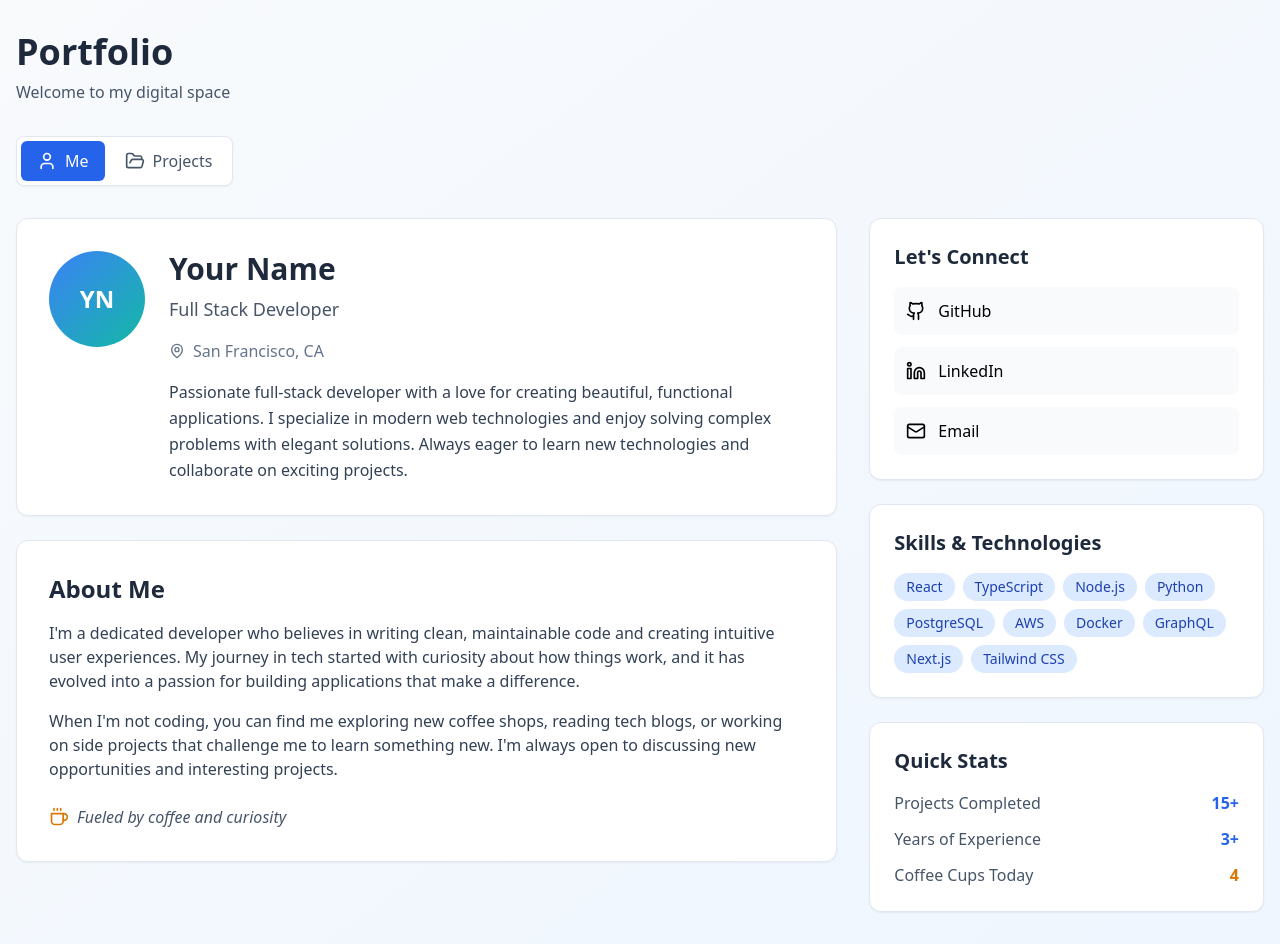
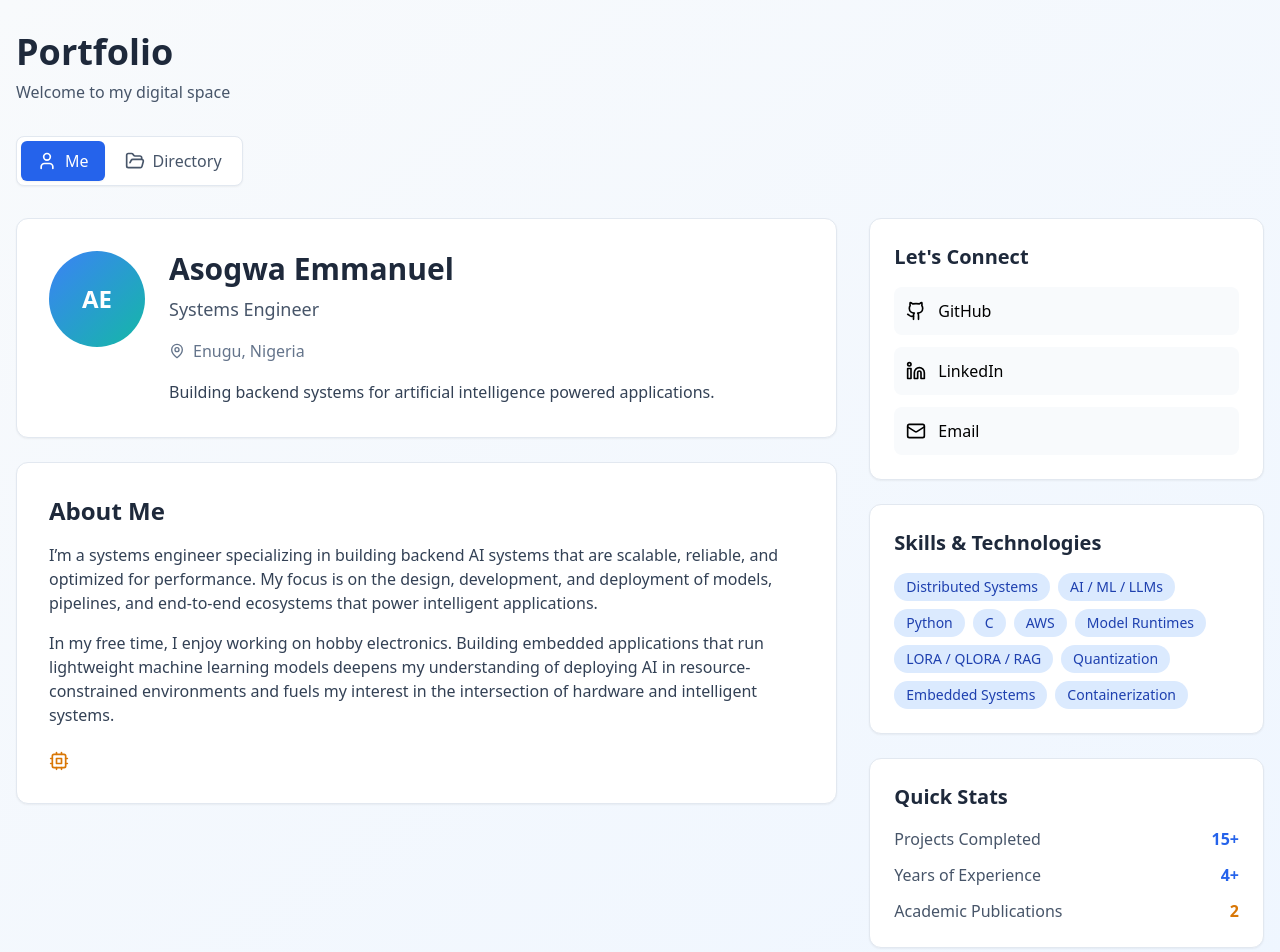
Before and after one commit to asogwa001/asogwa001, a React (Vite) app: page / in a window 1280 px wide. Shown: the top 952 px of the page. Built offline with nearby package versions, Linux system fonts and the light colour scheme.

Commit message:
update metab txts

```diff
--- a/src/App.tsx
+++ b/src/App.tsx
@@ -38,7 +38,7 @@ function App() {
               }`}
             >
               <FolderOpen size={20} />
-              <span>Projects</span>
+              <span>Directory</span>
             </button>
           </div>
         </nav>
--- a/src/components/MeTab.tsx
+++ b/src/components/MeTab.tsx
@@ -1,12 +1,12 @@
 import React from 'react';
-import { Github, Linkedin, Mail, ExternalLink, MapPin, Coffee } from 'lucide-react';
+import { Github, Linkedin, Mail, ExternalLink, MapPin, Coffee, Cpu } from 'lucide-react';
 
 const MeTab = () => {
   const socialLinks = [
     {
       name: 'GitHub',
       icon: Github,
-      url: 'https://github.com/yourusername',
+      url: 'https://github.com/asogwa001',
       color: 'hover:text-gray-800'
     },
     {
@@ -18,14 +18,15 @@ const MeTab = () => {
     {
       name: 'Email',
       icon: Mail,
-      url: 'mailto:your.email@example.com',
+      url: 'mailto:asogwaemmanuel36@gmail.com',
       color: 'hover:text-red-500'
     }
   ];
 
   const skills = [
-    'React', 'TypeScript', 'Node.js', 'Python', 'PostgreSQL',
-    'AWS', 'Docker', 'GraphQL', 'Next.js', 'Tailwind CSS'
+    'Distributed Systems', 'AI / ML / LLMs', 'Python', 'C',
+    'AWS', 'Model Runtimes', 'LORA / QLORA / RAG', 'Quantization',
+    'Embedded Systems', 'Containerization'
   ];
 
   return (
@@ -36,19 +37,17 @@ const MeTab = () => {
         <div className="bg-white rounded-xl shadow-sm border border-slate-200 p-8">
           <div className="flex items-start space-x-6">
             <div className="w-24 h-24 bg-gradient-to-br from-blue-500 to-teal-500 rounded-full flex items-center justify-center text-white text-2xl font-bold">
-              YN
+              AE
             </div>
             <div className="flex-1">
-              <h2 className="text-3xl font-bold text-slate-800 mb-2">Your Name</h2>
-              <p className="text-lg text-slate-600 mb-4">Full Stack Developer</p>
+              <h2 className="text-3xl font-bold text-slate-800 mb-2">Asogwa Emmanuel</h2>
+              <p className="text-lg text-slate-600 mb-4">Systems Engineer</p>
               <div className="flex items-center text-slate-500 mb-4">
                 <MapPin size={16} className="mr-2" />
-                <span>San Francisco, CA</span>
+                <span>Enugu, Nigeria</span>
               </div>
               <p className="text-slate-700 leading-relaxed">
-                Passionate full-stack developer with a love for creating beautiful, functional applications.
-                I specialize in modern web technologies and enjoy solving complex problems with elegant solutions.
-                Always eager to learn new technologies and collaborate on exciting projects.
+                Building backend systems for artificial intelligence powered applications.
               </p>
             </div>
           </div>
@@ -59,18 +58,14 @@ const MeTab = () => {
           <h3 className="text-2xl font-bold text-slate-800 mb-4">About Me</h3>
           <div className="prose prose-slate max-w-none">
             <p className="text-slate-700 mb-4">
-              I'm a dedicated developer who believes in writing clean, maintainable code and creating
-              intuitive user experiences. My journey in tech started with curiosity about how things work,
-              and it has evolved into a passion for building applications that make a difference.
+              I’m a systems engineer specializing in building backend AI systems that are scalable, reliable, and optimized for performance. My focus is on the design, development, and deployment of models, pipelines, and end-to-end ecosystems that power intelligent applications.
             </p>
             <p className="text-slate-700 mb-4">
-              When I'm not coding, you can find me exploring new coffee shops, reading tech blogs,
-              or working on side projects that challenge me to learn something new. I'm always
-              open to discussing new opportunities and interesting projects.
+              In my free time, I enjoy working on hobby electronics. Building embedded applications that run lightweight machine learning models deepens my understanding of deploying AI in resource-constrained environments and fuels my interest in the intersection of hardware and intelligent systems.
             </p>
             <div className="flex items-center text-slate-600 mt-6">
-              <Coffee size={20} className="mr-2 text-amber-600" />
-              <span className="italic">Fueled by coffee and curiosity</span>
+              <Cpu size={20} className="mr-2 text-amber-600" />
+              {/* <span className="italic">Fueled by coffee and curiosity</span> */}
             </div>
           </div>
         </div>
@@ -123,11 +118,11 @@ const MeTab = () => {
             </div>
             <div className="flex justify-between items-center">
               <span className="text-slate-600">Years of Experience</span>
-              <span className="font-bold text-blue-600">3+</span>
+              <span className="font-bold text-blue-600">4+</span>
             </div>
             <div className="flex justify-between items-center">
-              <span className="text-slate-600">Coffee Cups Today</span>
-              <span className="font-bold text-amber-600">4</span>
+              <span className="text-slate-600">Academic Publications</span>
+              <span className="font-bold text-amber-600">2</span>
             </div>
           </div>
         </div>
--- a/src/components/ProjectsTab.tsx
+++ b/src/components/ProjectsTab.tsx
@@ -76,7 +76,7 @@ const ProjectsTab = () => {
           </div>
 
           {/* Add Project Hint */}
-          {!sidebarCollapsed && (
+          {/* {!sidebarCollapsed && (
             <div className="absolute bottom-0 left-0 right-0 p-4 bg-slate-50 border-t border-slate-200">
               <div className="flex items-center text-xs text-slate-500">
                 <Plus size={14} className="mr-2" />
@@ -86,7 +86,7 @@ const ProjectsTab = () => {
                 </div>
               </div>
             </div>
-          )}
+          )} */}
         </div>
 
         {/* Main Content Area */}
```
Also changed, not shown: 1 other file (tests, documents, lock files or other folders).
